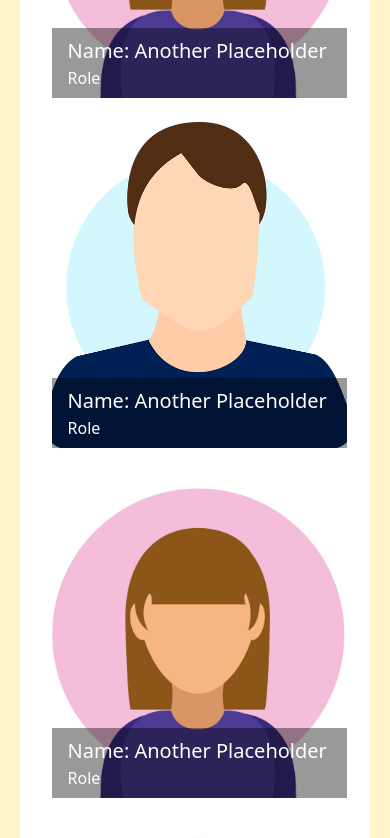
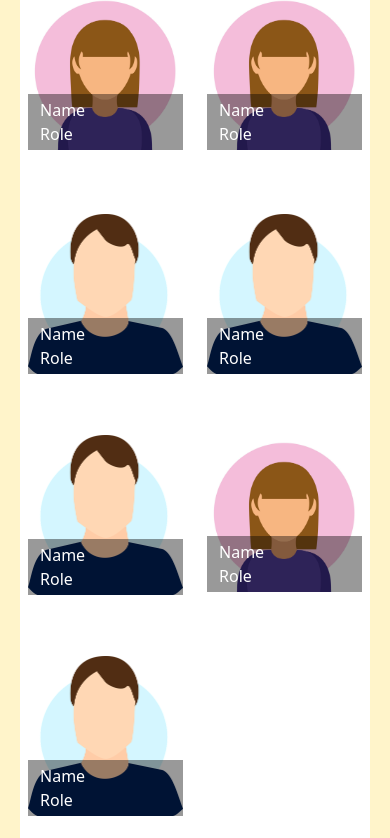
Before and after one commit to wolfy1313/powerlines-website, a Next.js app: page /about-us in a window 390 px wide. Shown: the part 4500-5338 px from the top of the page. Built offline with nearby package versions, Linux system fonts and the light colour scheme; a web font is replaced by a local one.

Commit message:
make team 3-cols on desktop and 2-cols on mobile

```diff
--- a/src/components/OurTeam.tsx
+++ b/src/components/OurTeam.tsx
@@ -6,107 +6,123 @@ import Image from 'next/image'
 
 function OurTeam() {
   return (
-    <section className="min-w-screen max-w-screen bg-white border-20 border-border-yellow">
-    <section className="flex flex-row justify-center">
-      <section className="flex flex-col items-center justify-center">
+    <section className="min-w-full max-w-6xl mx-auto bg-white border-20 border-border-yellow">
+    <section className="flex flex-row
+    justify-center">
+      <section className="flex flex-col
+      items-center justify-center">
         <h2 className={`font-bold tracking-wider text-2xl  text-center md:text-3xl mt-8 md:mt-28 text-darker-yellow ${josefinSans.className}`}>
         OUR TEAM
         </h2>
         <p className={`text-[20px] text-center font-normal leading-9 mt-14 mb-24 mr-16 ml-16 ${playfairDisplay.className}`}>Our passionate and enthusiastic team ready to change the energy system.</p>
       </section>
     </section>
-    <section className="grid grid-cols-1 md:grid-cols-2 gap-2 justify-items-center mx-auto pt-2 md:pt-3 mb-10 max-w-6xl">
+    <section className="grid grid-cols-2 md:grid-cols-3 gap-2 justify-items-center mx-auto pt-2 md:pt-3 mb-10 max-w-6xl">
 
 
-    <section className="mb-4 flex-1 ml-2">
-    <section className="relative w-[295px] h-[326px] overflow-hidden">
-      <Image src="/femaleOutline2.png" layout="fill" objectFit="cover" alt="other image" />
-      <section className="absolute bottom-0 left-0 right-0 bg-black bg-opacity-40 p-2 md:p-1 ">
-        <p className="text-[20px] md:text-small text-white mx-2">Name: Another Placeholder</p>
+    <section className="mb-4 flex-1 ml-2 mr-2
+    h-[197px] md:h-[326px]">
+    <section className="relative
+      overflow-hidden max-h-full">
+      <Image src="/femaleOutline2.png" width="295" height="326" alt="other image" />
+      <section className="absolute bottom-0 left-0 right-0 bg-black bg-opacity-40 p-1 md:p-2 ">
+        <p className="text-base md:text-[20px] text-white mx-2">Name</p>
         <p className="text-small text-white mx-2">Role</p>
       </section>
     </section>
   </section>
 
-    <section className="mb-4 flex-1 ml-2">
-    <section className="relative w-[295px] h-[326px] overflow-hidden">
-      <Image src="/maleOutline.png" layout="fill" objectFit="cover" alt="other image" />
-      <section className="absolute bottom-0 left-0 right-0 bg-black bg-opacity-40 p-2 md:p-1">
-        <p className="text-[20px] text-white mx-2">Name: Another Placeholder</p>
+    <section className="mb-4 flex-1 ml-2 mr-2 h-[197px] md:h-[326px]">
+    <section className=" relative overflow-hidden max-h-full">
+      <Image src="/maleOutline.png" width="295"  height="326"  alt="other image"/>
+      <section className="absolute bottom-0 left-0 right-0 bg-black bg-opacity-40 p-1 md:p-2">
+        <p className=" text-base md:text-[20px] text-white mx-2">Name</p>
         <p className="text-small mx-2 text-white">Role</p>
       </section>
     </section>
   </section>
 
-  <section className="mb-4 flex-1 ml-2">
-    <section className="relative w-[295px] h-[326px] overflow-hidden">
-      <Image src="/femaleOutline2.png" layout="fill" objectFit="cover" alt="other image" />
-      <section className="absolute bottom-0 left-0 right-0 bg-black bg-opacity-40 p-2 md:p-1 ">
-        <p className="text-[20px] md:text-small text-white mx-2">Name: Another Placeholder</p>
+
+  <section className="mb-4 flex-1 ml-2 mr-2
+    h-[197px] md:h-[326px]">
+    <section className="relative
+      overflow-hidden max-h-full">
+      <Image src="/femaleOutline2.png" width="295" height="326" alt="other image" />
+      <section className="absolute bottom-0 left-0 right-0 bg-black bg-opacity-40 p-1 md:p-2 ">
+        <p className="text-base md:text-[20px] text-white mx-2">Name</p>
         <p className="text-small text-white mx-2">Role</p>
       </section>
     </section>
   </section>
 
-  <section className="mb-4 flex-1 ml-2">
-    <section className="relative w-[295px] h-[326px] overflow-hidden">
-      <Image src="/femaleOutline2.png" layout="fill" objectFit="cover" alt="other image" />
-      <section className="absolute bottom-0 left-0 right-0 bg-black bg-opacity-40 p-2 md:p-1 ">
-        <p className="text-[20px] md:text-small text-white mx-2">Name: Another Placeholder</p>
+  <section className="mb-4 flex-1 ml-2 mr-2
+    h-[197px] md:h-[326px]">
+    <section className="relative
+      overflow-hidden max-h-full">
+      <Image src="/femaleOutline2.png" width="295" height="326" alt="other image" />
+      <section className="absolute bottom-0 left-0 right-0 bg-black bg-opacity-40 p-1 md:p-2 ">
+        <p className="text-base md:text-[20px] text-white mx-2">Name</p>
         <p className="text-small text-white mx-2">Role</p>
       </section>
     </section>
   </section>
 
-  <section className="mb-4 flex-1 ml-2">
-    <section className="relative w-[295px] h-[326px] overflow-hidden">
-      <Image src="/maleOutline.png" layout="fill" objectFit="cover" alt="other image" />
-      <section className="absolute bottom-0 left-0 right-0 bg-black bg-opacity-40 p-2 md:p-1">
-        <p className="text-[20px] text-white mx-2">Name: Another Placeholder</p>
+  <section className="mb-4 flex-1 ml-2 mr-2 h-[197px] md:h-[326px]">
+    <section className=" relative overflow-hidden max-h-full">
+      <Image src="/maleOutline.png" width="295"  height="326"  alt="other image"/>
+      <section className="absolute bottom-0 left-0 right-0 bg-black bg-opacity-40 p-1 md:p-2">
+        <p className=" text-base md:text-[20px] text-white mx-2">Name</p>
         <p className="text-small mx-2 text-white">Role</p>
       </section>
     </section>
   </section>
 
-  <section className="mb-4 flex-1 ml-2">
-    <section className="relative w-[295px] h-[326px] overflow-hidden">
-      <Image src="/maleOutline.png" layout="fill" objectFit="cover" alt="other image" />
-      <section className="absolute bottom-0 left-0 right-0 bg-black bg-opacity-40 p-2 md:p-1">
-        <p className="text-[20px] text-white mx-2">Name: Another Placeholder</p>
+
+  <section className="mb-4 flex-1 ml-2 mr-2 h-[197px] md:h-[326px]">
+    <section className=" relative overflow-hidden max-h-full">
+      <Image src="/maleOutline.png" width="295"  height="326"  alt="other image"/>
+      <section className="absolute bottom-0 left-0 right-0 bg-black bg-opacity-40 p-1 md:p-2">
+        <p className=" text-base md:text-[20px] text-white mx-2">Name</p>
         <p className="text-small mx-2 text-white">Role</p>
       </section>
     </section>
   </section>
 
-  <section className="mb-4 flex-1 ml-2">
-    <section className="relative w-[295px] h-[326px] overflow-hidden">
-      <Image src="/maleOutline.png" layout="fill" objectFit="cover" alt="other image" />
-      <section className="absolute bottom-0 left-0 right-0 bg-black bg-opacity-40 p-2 md:p-1">
-        <p className="text-[20px] text-white mx-2">Name: Another Placeholder</p>
+
+  <section className="mb-4 flex-1 ml-2 mr-2 h-[197px] md:h-[326px]">
+    <section className=" relative overflow-hidden max-h-full">
+      <Image src="/maleOutline.png" width="295"  height="326"  alt="other image"/>
+      <section className="absolute bottom-0 left-0 right-0 bg-black bg-opacity-40 p-1 md:p-2">
+        <p className=" text-base md:text-[20px] text-white mx-2">Name</p>
         <p className="text-small mx-2 text-white">Role</p>
       </section>
     </section>
   </section>
 
-  <section className="mb-4 flex-1 ml-2">
-    <section className="relative w-[295px] h-[326px] overflow-hidden">
-      <Image src="/femaleOutline2.png" layout="fill" objectFit="cover" alt="other image" />
-      <section className="absolute bottom-0 left-0 right-0 bg-black bg-opacity-40 p-2 md:p-1 ">
-        <p className="text-[20px] md:text-small text-white mx-2">Name: Another Placeholder</p>
+
+
+  <section className="mb-4 flex-1 ml-2 mr-2
+    h-[197px] md:h-[326px]">
+    <section className="relative
+      overflow-hidden max-h-full">
+      <Image src="/femaleOutline2.png" width="295" height="326" alt="other image" />
+      <section className="absolute bottom-0 left-0 right-0 bg-black bg-opacity-40 p-1 md:p-2 ">
+        <p className="text-base md:text-[20px] text-white mx-2">Name</p>
         <p className="text-small text-white mx-2">Role</p>
       </section>
     </section>
   </section>
 
-  <section className="mb-4 flex-1 ml-2">
-    <section className="relative w-[295px] h-[326px] overflow-hidden">
-      <Image src="/maleOutline.png" layout="fill" objectFit="cover" alt="other image" />
-      <section className="absolute bottom-0 left-0 right-0 bg-black bg-opacity-40 p-2 md:p-1">
-        <p className="text-[20px] text-white mx-2">Name: Another Placeholder</p>
+  <section className="mb-4 flex-1 ml-2 mr-2 h-[197px] md:h-[326px]">
+    <section className=" relative overflow-hidden max-h-full">
+      <Image src="/maleOutline.png" width="295"  height="326"  alt="other image"/>
+      <section className="absolute bottom-0 left-0 right-0 bg-black bg-opacity-40 p-1 md:p-2">
+        <p className=" text-base md:text-[20px] text-white mx-2">Name</p>
         <p className="text-small mx-2 text-white">Role</p>
       </section>
     </section>
   </section>
+
 
 </section>
 
```
